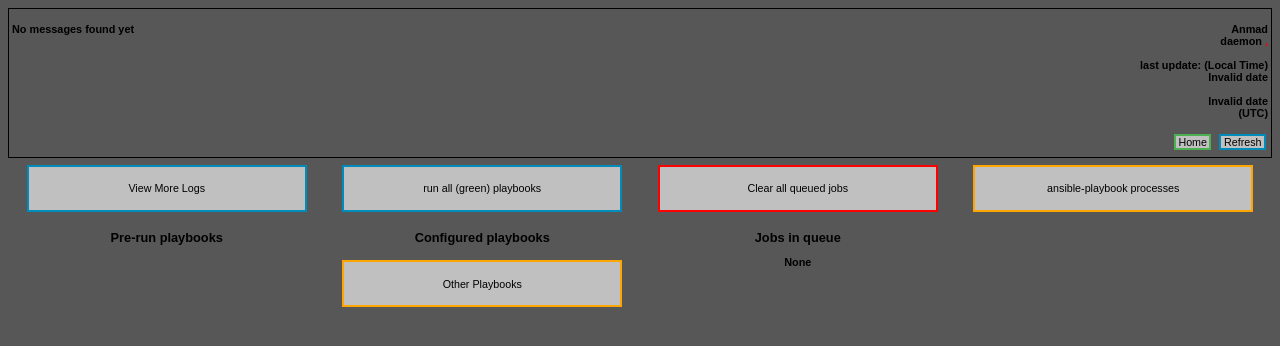
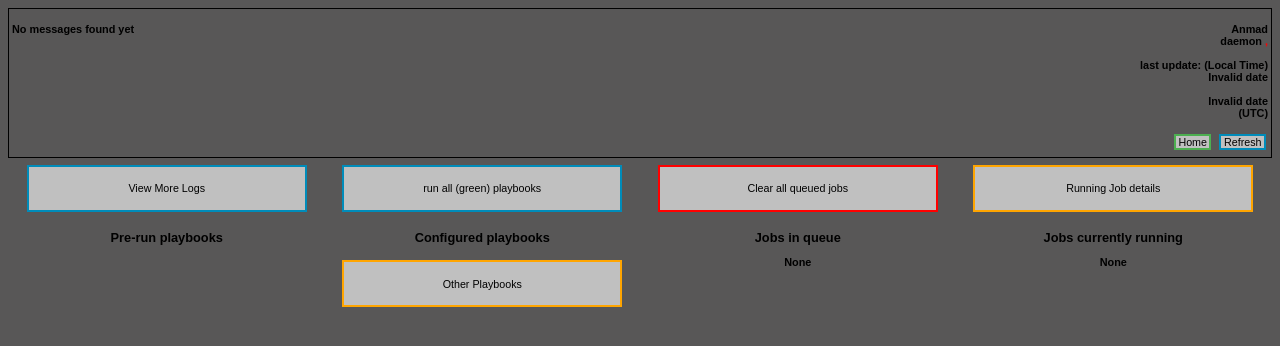
Before and after one commit to jefg60/anmad, a Python web app: template anmad/interface/templates/main.html in a window 1280 px wide. Shown: the top 346 px of the page. Run offline with Jinja, Linux system fonts and the light colour scheme; the template is opened without the code that fills it, so the values that code supplies are empty; some libraries are stand-ins or nearby versions.

Commit message:
add running jobs to main page

```diff
--- a/anmad/interface/routes.py
+++ b/anmad/interface/routes.py
@@ -42,6 +42,7 @@ def mainpage():
         'messages': config["queues"].info_list[0:config["args"].messagelist_size],
         'playbooks': config["args"].playbooks,
         'prerun': config["args"].pre_run_playbooks,
+        'jobs': get_ansible_playbook_procs()
         }
     config["logger"].debug("Rendering control page")
     return render_template('main.html',
--- a/anmad/interface/templates/main.html
+++ b/anmad/interface/templates/main.html
@@ -19,7 +19,7 @@
       </td>
       <td style="width:20%; text-align:center;">
 	<button class="button orangebutton" onclick="self.location.href='/jobs'">
-	ansible-playbook processes
+	Running Job details
 	</button>
       </td>
     </tr>
@@ -69,6 +69,17 @@
 	{% endif %}
       </td>
 
+      <td style="width:20%; text-align:center; vertical-align:top;">
+	<h2>Jobs currently running</h2>
+	{% if jobs %}
+	{% for job in jobs %}
+	<h3 style="color:silver">{{ job.cmdline|last }}</h3>
+	{% endfor %}
+	{% else %}
+	<h3>None</h3>
+	{% endif %}
+      </td>
+
     </tr>
   </table>
 
```
